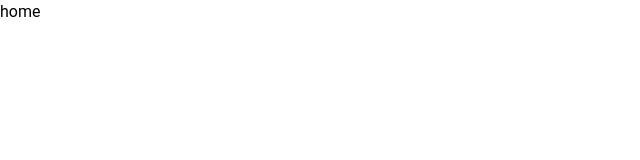
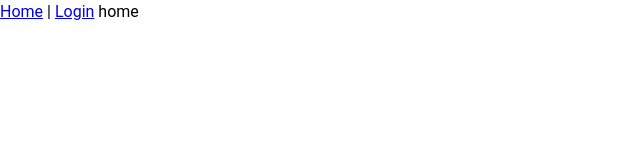
Before and after one commit to Realise-Formation-Digital/23.02-Whatsapp-Clone-Front, a Vue app: page /login in a window 1280 px wide. Shown: the top 160 px of the page, without its empty margins (0-640 px from the left). Built offline with nearby package versions, Linux system fonts and the light colour scheme.

Commit message:
app.vue router-link

```diff
--- a/src/App.vue
+++ b/src/App.vue
@@ -1,5 +1,7 @@
 <template>
- <router-view></router-view>
+     <router-link to="/">Home</router-link> |
+    <router-link to="/Login">Login</router-link>
+    <router-view></router-view>
 </template>
 
 <script>
```
